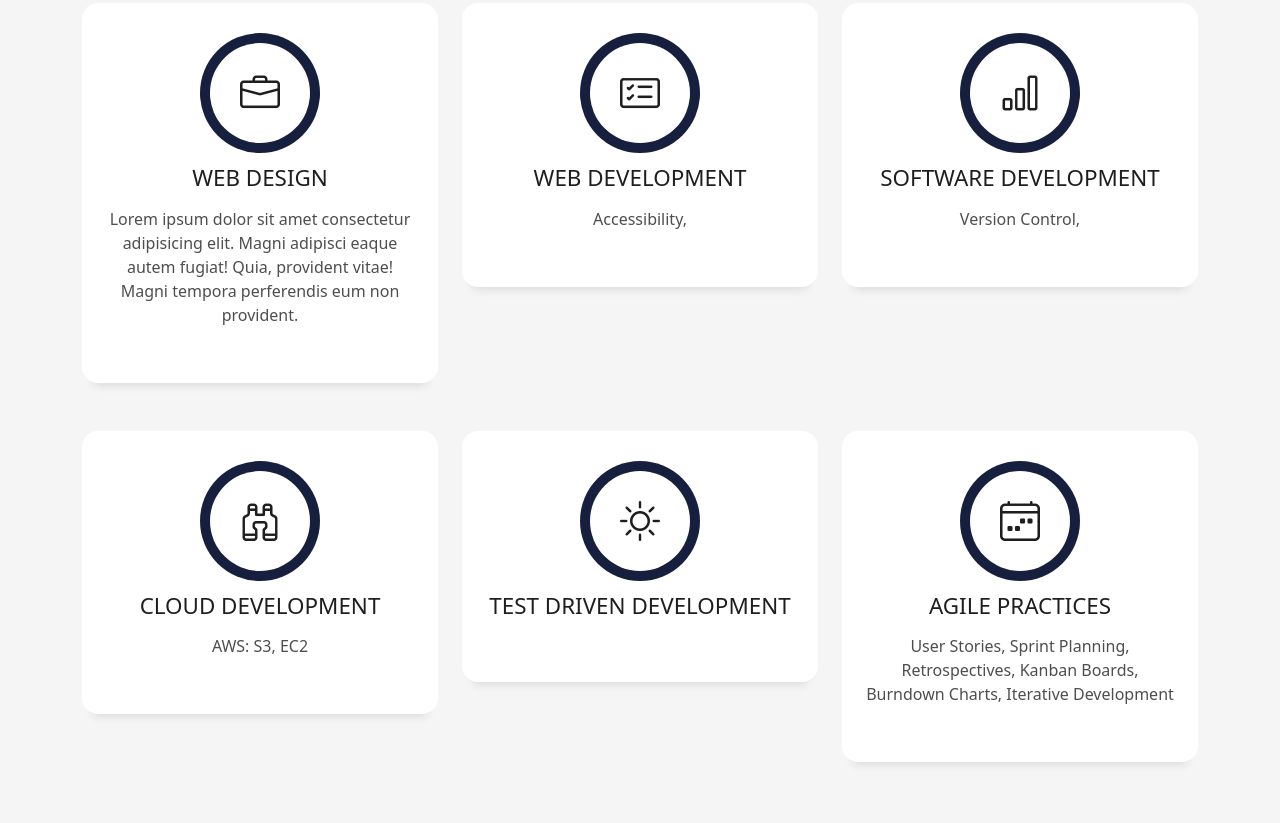
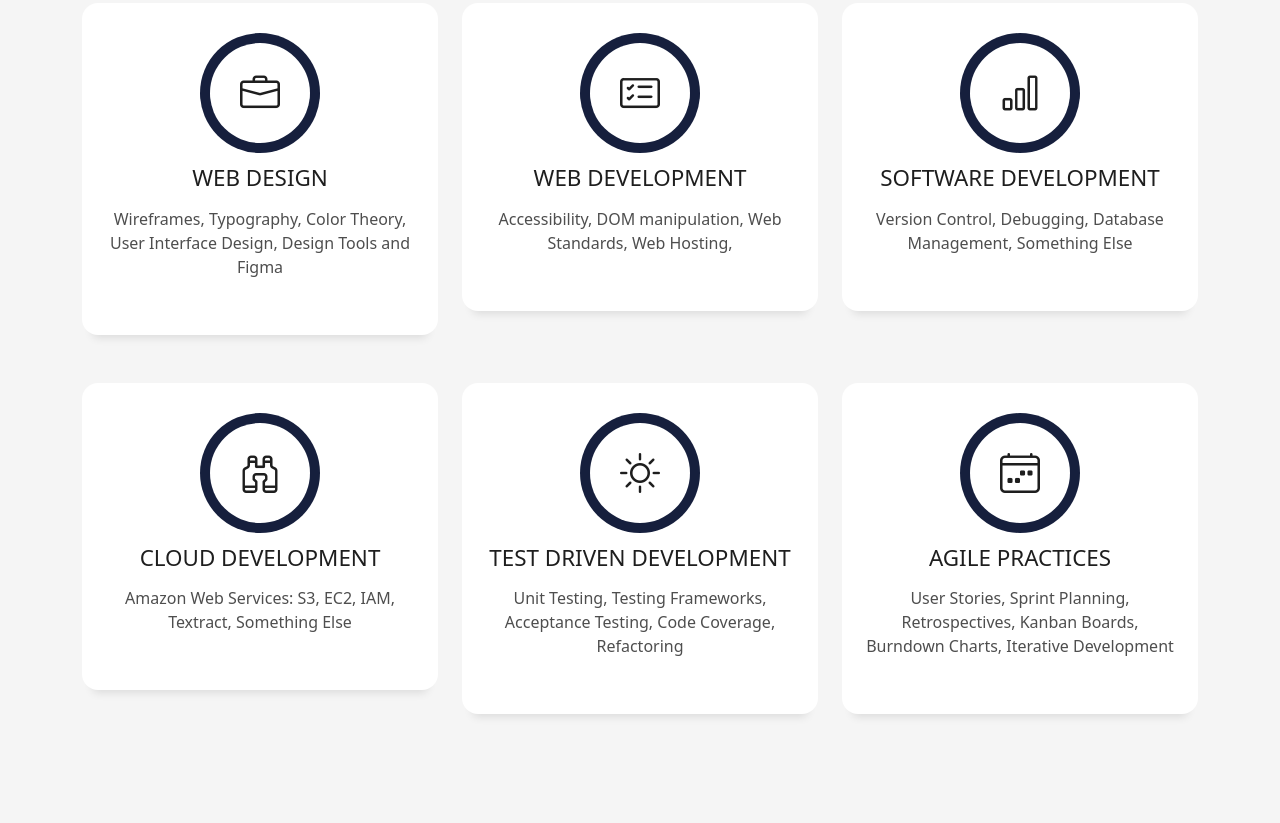
Before and after one commit to redfoxanna/redfoxanna, a plain HTML site: page index.html in a window 1280 px wide. Shown: the part 1934-2757 px from the top of the page. Drawn offline with Linux system fonts and the light colour scheme.

Commit message:
Updated icon links

```diff
--- a/index.html
+++ b/index.html
@@ -10,8 +10,8 @@
   <meta content="" name="keywords">
 
   <!-- Favicons -->
-  <link href="assets/img/favicon.png" rel="icon">
-  <link href="assets/img/apple-touch-icon.png" rel="apple-touch-icon">
+  <link href="assets/img/foxicon.png" rel="icon">
+  <link href="assets/img/foxicon.png" rel="icon">
 
   <!-- Vendor CSS Files -->
   <link href="assets/vendor/bootstrap/css/bootstrap.min.css" rel="stylesheet">
@@ -141,9 +141,7 @@
               <div class="service-content">
                 <h2 class="s-title">Web Design</h2>
                 <p class="s-description text-center">
-                  Lorem ipsum dolor sit amet consectetur adipisicing elit. Magni adipisci eaque autem fugiat! Quia,
-                  provident vitae! Magni
-                  tempora perferendis eum non provident.
+                  Wireframes, Typography, Color Theory, User Interface Design, Design Tools and Figma
                 </p>
               </div>
             </div>
@@ -156,7 +154,7 @@
               <div class="service-content">
                 <h2 class="s-title">Web Development</h2>
                 <p class="s-description text-center">
-                  Accessibility,
+                  Accessibility, DOM manipulation, Web Standards, Web Hosting,
                 </p>
               </div>
             </div>
@@ -169,7 +167,7 @@
               <div class="service-content">
                 <h2 class="s-title">Software Development</h2>
                 <p class="s-description text-center">
-                  Version Control,
+                  Version Control, Debugging, Database Management, Something Else
                 </p>
               </div>
             </div>
@@ -182,7 +180,8 @@
               <div class="service-content">
                 <h2 class="s-title">Cloud Development</h2>
                 <p class="s-description text-center">
-                  AWS: S3, EC2
+                  Amazon Web Services: S3, EC2, IAM, Textract,
+                  Something Else
                 </p>
               </div>
             </div>
@@ -195,7 +194,7 @@
               <div class="service-content">
                 <h2 class="s-title">Test Driven Development</h2>
                 <p class="s-description text-center">
-
+                  Unit Testing, Testing Frameworks, Acceptance Testing, Code Coverage, Refactoring
                 </p>
               </div>
             </div>
@@ -364,7 +363,7 @@
               <div class="work-content">
                 <div class="row">
                   <div class="col-sm-8">
-                    <h2 class="w-title">Coming soon</h2>
+                    <h2 class="w-title">WI Tax Calculator</h2>
                     <div class="w-more">
                       <span class="w-ctegory">JavaScript</span> / <span class="w-date">2024</span>
                     </div>
```
